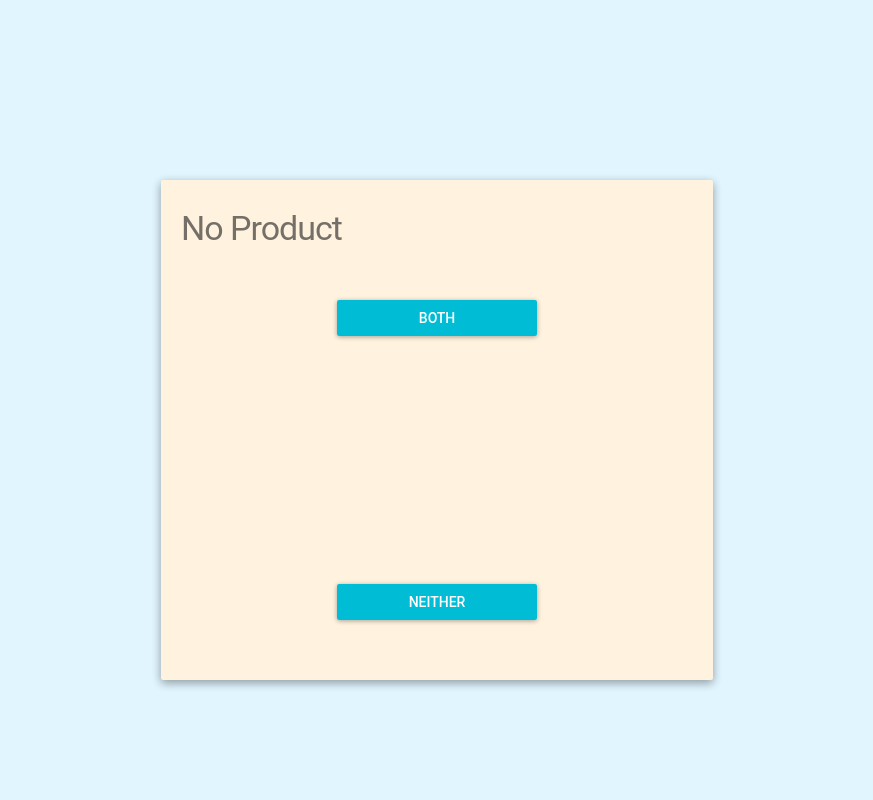
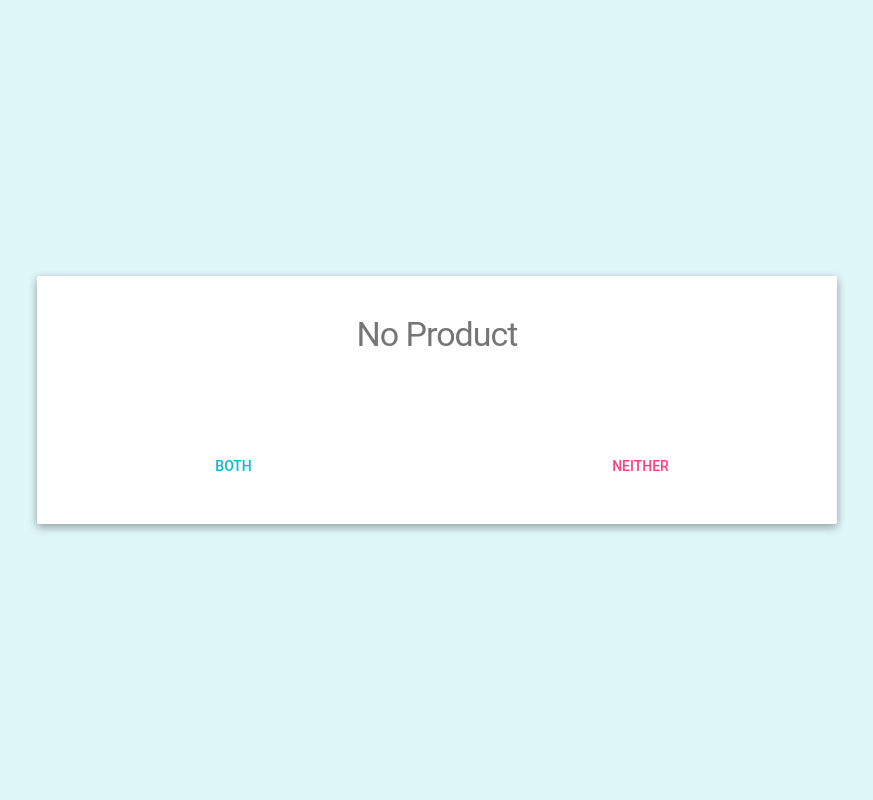
Before and after one commit to RasPat1/dress-game, a PHP site: page / in a window 1280 px wide. Shown: the whole page, without its empty margins (203-1076 px from the left). Run offline with PHP 8.4, Linux system fonts and the light colour scheme; some libraries are stand-ins or nearby versions.

Commit message:
build css and js ST-126

```diff
--- a/css/custom.css
+++ b/css/custom.css
@@ -2620,64 +2620,74 @@
  App
  ******************************************************************************/
 body {
-  padding: 180px;
-  background: #e1f5fe;
+  padding: 10px;
+  background: #e0f7fa;
 }
 .app {
-  width: 60%;
   margin: 0px auto;
-  background: #fff3e0;
+  background: white;
+  max-width: 800px;
 }
 .app__holder {
-  padding: 20px;
+  padding: 20px 30px;
+  text-align: center;
 }
 /******************************************************************************
  Product Info
  ******************************************************************************/
 .product {
-  padding: 20px;
+  padding: 30px;
+}
+.product__name {
+  margin: 10px auto 30px;
 }
 .product__description {
-  margin: 20px auto;
+  padding: 30px 20px 0px;
   font-size: 14px;
   line-height: 22.652px;
 }
 .product__photo-holder {
   text-align: center;
+}
+.product__photo {
+  width: 50%;
+  max-width: 525px;
 }
 /******************************************************************************
  Button Holder
  ******************************************************************************/
 .selection {
-  padding: 20px;
   display: flex;
   flex-direction: column;
   align-items: center;
-  height: 400px;
-  width: 80%;
+  margin: 30px auto 20px;
   justify-content: space-between;
-  margin: 0px auto;
-}
-.selection__middle-row {
-  order: 2;
+  height: 100px;
+}
+.selection__feature-btn-holder {
   width: 100%;
+  display: flex;
+  flex-direction: row;
+  justify-content: space-between;
 }
 .selection__feature-btn {
-  width: 200px;
-  margin: 20px;
-}
-.selection__feature-btn--top {
-  order: 1;
-}
-.selection__feature-btn--left {
-  float: left;
-}
-.selection__feature-btn--right {
-  float: right;
-}
-.selection__feature-btn--bottom {
-  order: 4;
+  width: 45%;
+}
+/******************************************************************************
+ Media Queries
+ ******************************************************************************/
+@media all and (min-width: 768px) {
+  #content {
+    position: relative;
+    top: 50%;
+    transform: translateY(-50%);
+  }
 }
 /******************************************************************************
  Mixins
  *****************************************************************************/
+.vertical-align {
+  position: relative;
+  top: 50%;
+  transform: translateY(-50%);
+}
```
Also changed, not shown: js/main.js.
